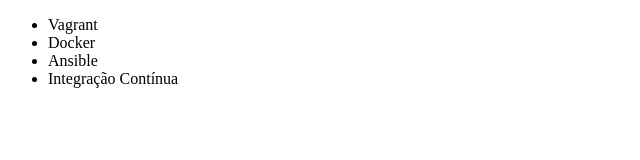
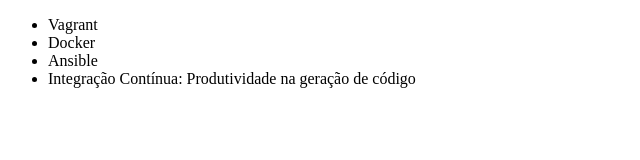
Before and after one commit to andreinafuku/PGTO, a plain HTML site: page index.html in a window 1280 px wide. Shown: the whole page, without its empty margins (0-640 px from the left). Drawn offline with Linux system fonts and the light colour scheme.

Commit message:
Renomeando curso

```diff
--- a/index.html
+++ b/index.html
@@ -9,7 +9,7 @@
         <li>Vagrant</li>
         <li>Docker</li>
         <li>Ansible</li>
-        <li>Integração Contínua</li>
+        <li>Integração Contínua: Produtividade na geração de código</li>
     </ul>
 </body>
 </html>
```
